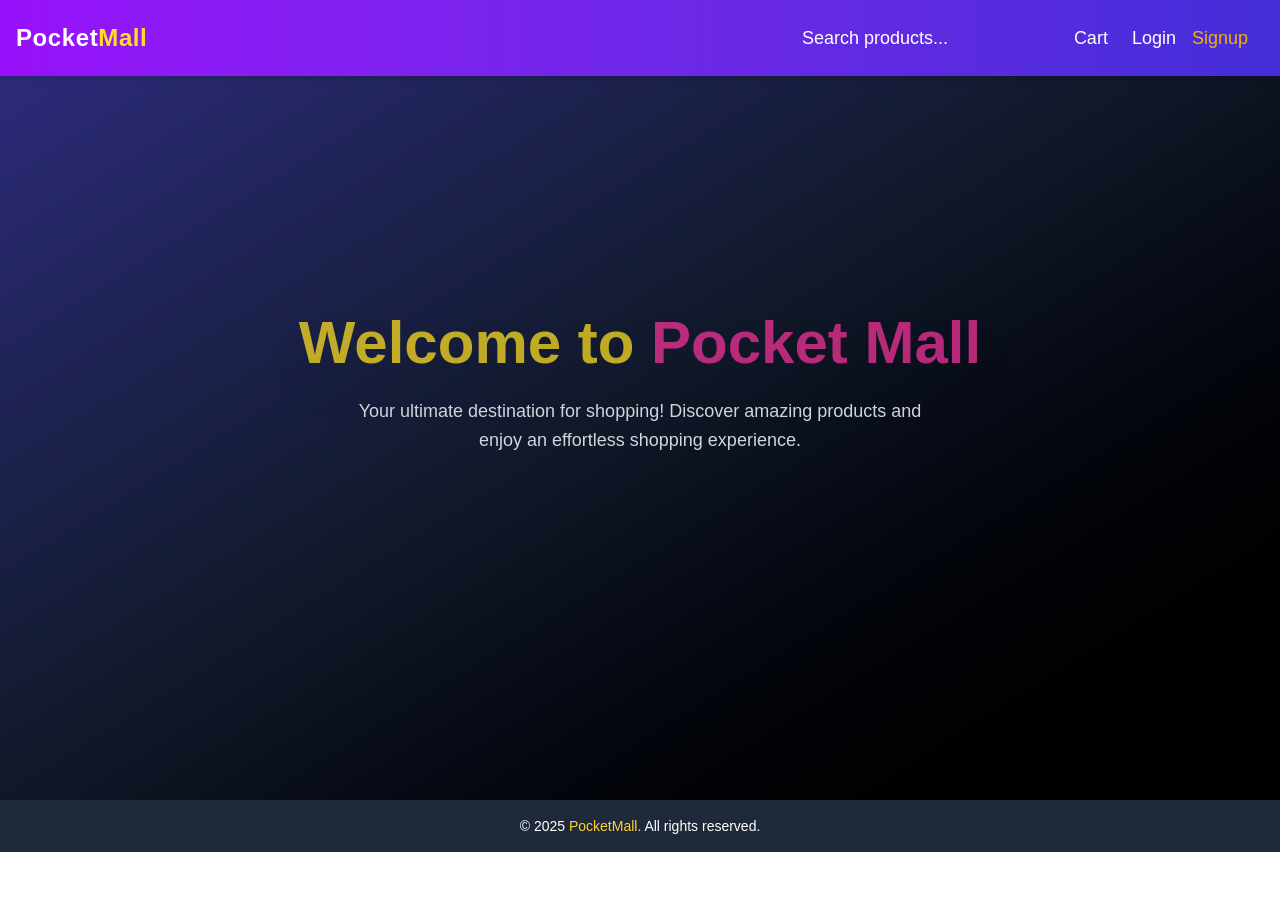
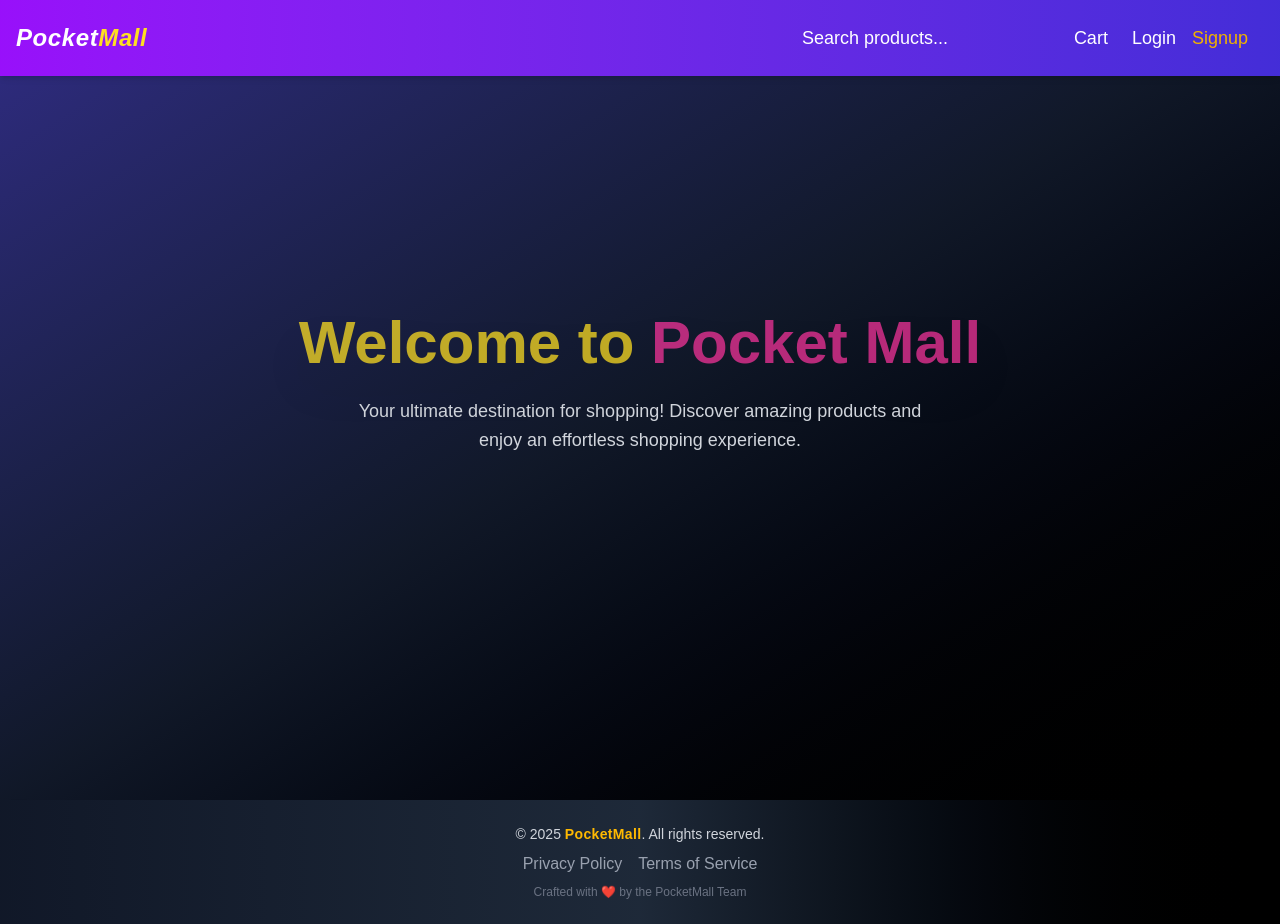
Before and after one commit to Atulshukla25/Ecommerce, a Next.js app: page /products in a window 1280 px wide. Before the commit the page ends 852 px from the top, so only its background shows below. Built offline with nearby package versions, Linux system fonts and the light colour scheme.

Commit message:
Final commit

```diff
--- a/src/app/products/page.tsx
+++ b/src/app/products/page.tsx
@@ -38,7 +38,7 @@ export default function Dashboard() {
     {user && (
       <div className="bg-gradient-to-r from-purple-500 to-pink-500 text-white px-8 py-6 rounded-2xl shadow-2xl transition-transform transform hover:scale-105">
         <h2 className="text-3xl font-bold text-white animate-bounce">
-          Hello, {user.name} 👋
+          Hello, {user.name}👋
         </h2>
         <p className="text-sm text-gray-200 mt-2">
           We're thrilled to have you here! Explore and enjoy your journey with us.
--- a/src/components/Footer.tsx
+++ b/src/components/Footer.tsx
@@ -2,10 +2,33 @@ import React from "react";
 
 const Footer: React.FC = () => {
   return (
-    <footer className="w-full bg-gray-800 text-white py-4 text-center">
-      <p className="text-sm">
-        &copy; {new Date().getFullYear()} <span className="text-amber-300">PocketMall.</span> All rights reserved.
-      </p>
+    <footer className="w-full bg-gradient-to-r from-gray-900 via-gray-800 to-black text-gray-300 py-6 text-center shadow-lg">
+      <div className="container mx-auto">
+        <p className="text-sm">
+          &copy; {new Date().getFullYear()}{" "}
+          <span className="text-amber-400 font-bold tracking-wide">
+            PocketMall
+          </span>
+          . All rights reserved.
+        </p>
+        <div className="mt-2 flex justify-center space-x-4">
+          <a
+            href="#"
+            className="text-gray-400 hover:text-amber-400 transition duration-300"
+          >
+            Privacy Policy
+          </a>
+          <a
+            href="#"
+            className="text-gray-400 hover:text-amber-400 transition duration-300"
+          >
+            Terms of Service
+          </a>
+        </div>
+        <p className="text-xs text-gray-500 mt-2">
+          Crafted with ❤️ by the PocketMall Team
+        </p>
+      </div>
     </footer>
   );
 };
--- a/src/components/Navbar.tsx
+++ b/src/components/Navbar.tsx
@@ -36,7 +36,7 @@ export default function Navbar({ user }: NavbarProps) {
   return (
     <nav className="bg-gradient-to-r from-purple-600 to-indigo-700 text-white p-4 shadow-md fixed w-full top-0 z-50">
       <div className="container mx-auto flex justify-between items-center">
-        <Link href="/" className="text-2xl font-extrabold tracking-wide">
+        <Link href="/" className="text-2xl font-extrabold tracking-wide italic">
           Pocket<span className="text-yellow-300">Mall</span>
         </Link>
 
@@ -62,30 +62,32 @@ export default function Navbar({ user }: NavbarProps) {
               </button>
 
               {isPopupOpen && (
-                <div className="absolute right-0 mt-3 w-84 bg-white text-black p-4 shadow-lg rounded-md border border-gray-200 animate-fade-in">
-                  <h3 className="text-lg font-semibold text-gray-800">
+                <div className="absolute right-[-108px] mt-5 w-85 bg-gradient-to-br from-white via-gray-100 to-gray-200 text-black p-6 shadow-2xl rounded-lg border border-gray-300 animate-fade-in">
+                <h3 className="text-xl font-bold text-gray-700 mb-4 border-b border-gray-300 pb-2">
                   User Profile
                 </h3>
-                  <p className="mt-2">
-                    <strong>Name:</strong> {user.name}
+                <div className="space-y-3">
+                  <p>
+                    <strong>Name:</strong> <span className="text-gray-900">{user.name}</span>
                   </p>
                   <p>
-                    <strong>Email:</strong> {user.email}
+                    <strong>Email:</strong> <span className="text-gray-900">{user.email}</span>
                   </p>
                   <p>
-                    <strong>Gender:</strong> {user.gender}
+                    <strong>Gender:</strong> <span className="text-gray-900">{user.gender}</span>
                   </p>
+                </div>
 
-                  <div className="mt-4 space-y-2">
+                <div className="mt-6 space-y-3">
                   <button
                     onClick={() => logout(router)}
-                      className="w-full bg-red-500 text-white px-4 py-2 rounded-md hover:bg-red-600 transition"
+                    className="w-full bg-red-500 text-white px-5 py-2 rounded-lg shadow-md hover:bg-red-600 hover:shadow-lg transition-all transform hover:scale-105"
                   >
                     Logout
                   </button>
                   <button
                     onClick={togglePopup}
-                      className="w-full bg-gray-200 text-black px-4 py-2 rounded-md hover:bg-gray-300 transition"
+                    className="w-full bg-gray-200 text-gray-700 px-5 py-2 rounded-lg shadow-md hover:bg-gray-300 hover:shadow-lg transition-all transform hover:scale-105"
                   >
                     Close
                   </button>
```
Lines whose indentation alone changed are shown as unchanged.
